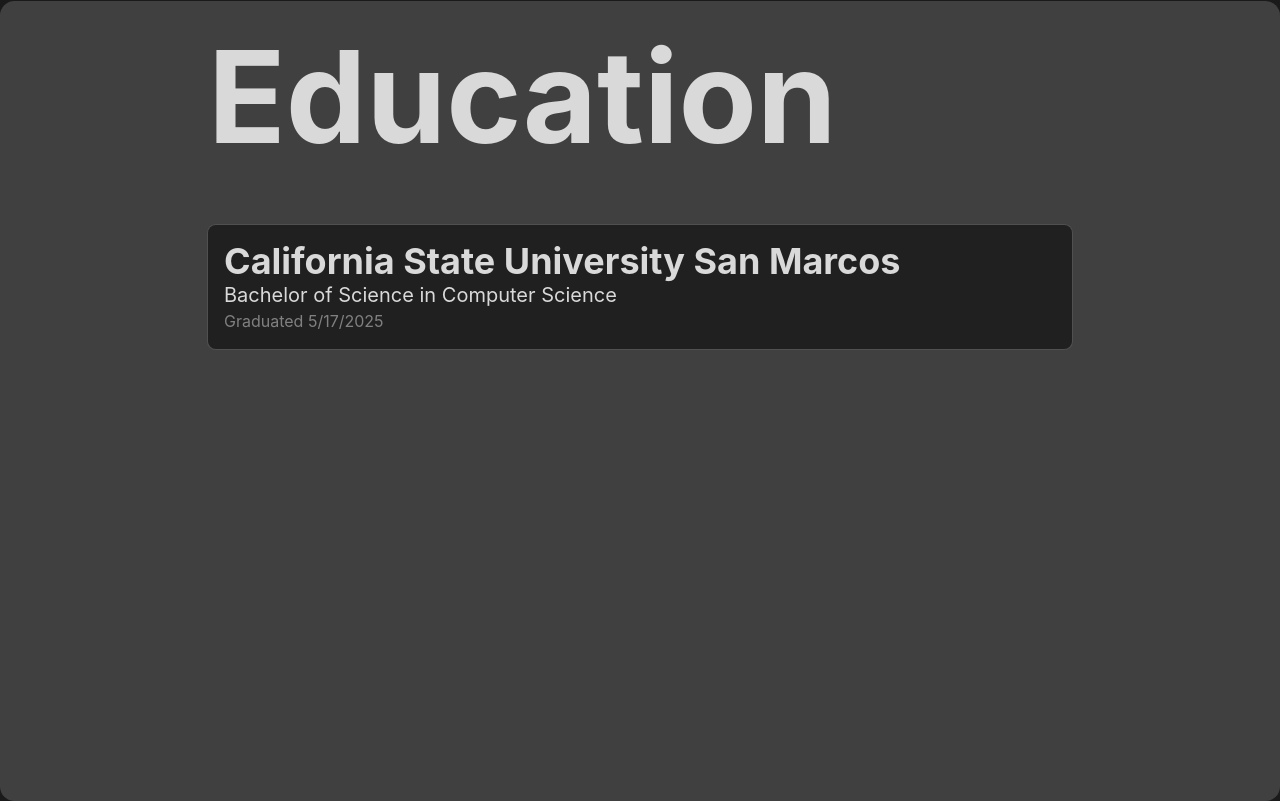
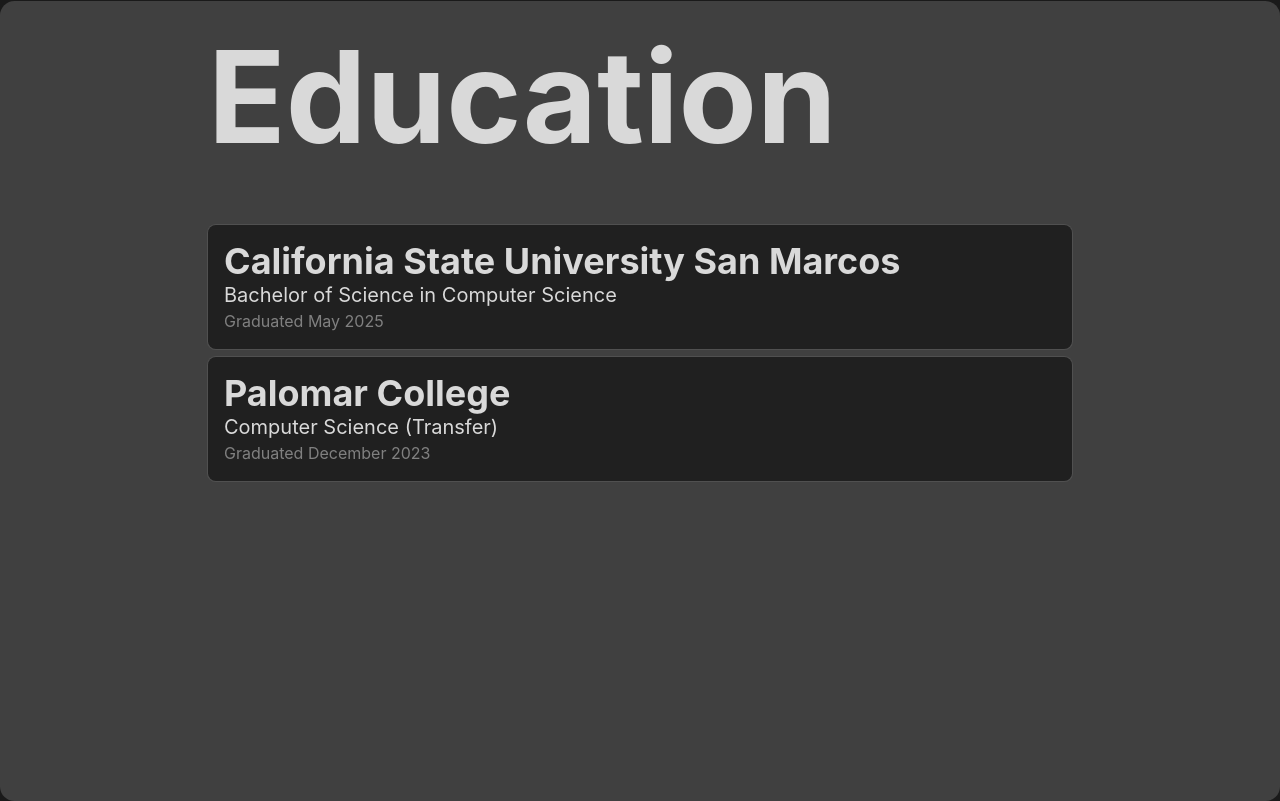
Before and after one commit to Hawkinski2000/Portfolio-Website, a React (Vite) app in the folder portfolio-website/: page / in a window 1280 px wide. Shown: the part 9851-10652 px from the top of the page. Built offline with nearby package versions, Linux system fonts and the light colour scheme.

Commit message:
feat: Add Palomar College to education section

```diff
--- a/portfolio-website/src/components/education-section.tsx
+++ b/portfolio-website/src/components/education-section.tsx
@@ -8,7 +8,7 @@
           Education
         </h2>
 
-        <div className="px-2 py-4 sm:px-4 sm:py-8">
+        <div className="flex flex-col gap-2 px-2 py-4 sm:px-4 sm:py-8">
           <Card>
             <CardContent>
               <CardDescription className="text-foreground text-xl font-bold sm:text-4xl">
@@ -18,7 +18,21 @@
                 Bachelor of Science in Computer Science
               </CardDescription>
               <CardDescription className="text-muted-foreground text-sm sm:text-base">
-                Graduated 5/17/2025
+                Graduated May 2025
+              </CardDescription>
+            </CardContent>
+          </Card>
+
+          <Card>
+            <CardContent>
+              <CardDescription className="text-foreground text-xl font-bold sm:text-4xl">
+                Palomar College
+              </CardDescription>
+              <CardDescription className="text-foreground text-lg sm:text-xl">
+                Computer Science (Transfer)
+              </CardDescription>
+              <CardDescription className="text-muted-foreground text-sm sm:text-base">
+                Graduated December 2023
               </CardDescription>
             </CardContent>
           </Card>
```
